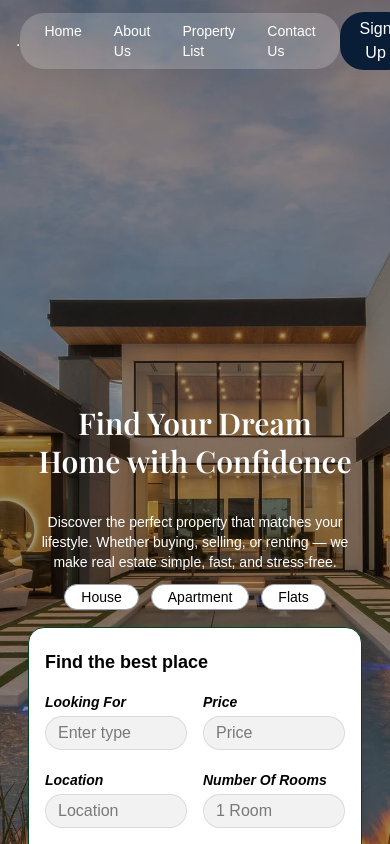
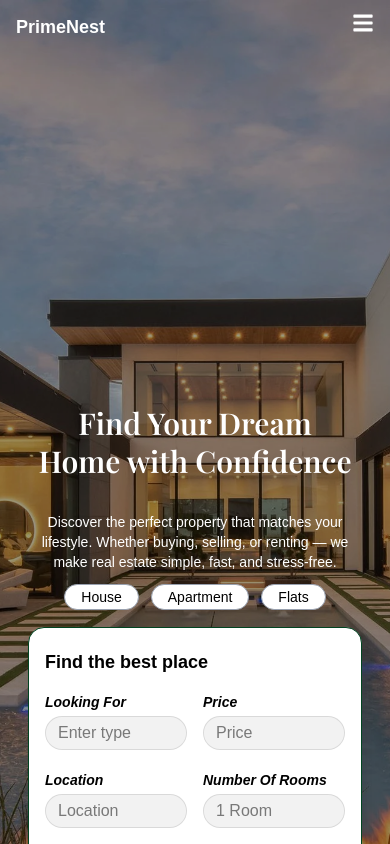
Before and after one commit to rutbirhanu/Realestate-Website, a Next.js app: page / in a window 390 px wide. Built offline with nearby package versions, Linux system fonts and the light colour scheme.

Commit message:
responsive header

```diff
--- a/src/components/layout/Header.tsx
+++ b/src/components/layout/Header.tsx
@@ -1,18 +1,48 @@
+'use client'
+import { useState } from "react"
+import { FaBars, FaTimes } from "react-icons/fa"
+
 export const Header = () => {
-    return (
-        <div className="flex justify-between items-center my-3 mx-4">
-            <div>.</div>
-            <div className="bg-white/20 px-6 py-2 rounded-3xl">
-                <ul className="flex justify-between gap-8 text-sm">
-                    <li>Home</li>
-                    <li>About Us</li>
-                    <li>Property List</li>
-                    <li>Contact Us</li>
-                </ul>
-            </div>
-            <div>
-                <button className="bg-[#0A1D37] rounded-3xl px-5 py-[5px]">Sign Up</button>
-            </div>
+  const [isOpen, setIsOpen] = useState(false)
+
+  return (
+    <header className="flex justify-between items-center my-3 mx-4">
+      <div className="text-lg font-bold ">PrimeNest</div>
+
+      <nav className="hidden sm:flex bg-white/20 px-6 py-2 rounded-3xl">
+        <ul className="flex gap-8 text-sm">
+          <li className="cursor-pointer hover:text-[#0A1D37]">Home</li>
+          <li className="cursor-pointer hover:text-[#0A1D37]">About Us</li>
+          <li className="cursor-pointer hover:text-[#0A1D37]">Property List</li>
+          <li className="cursor-pointer hover:text-[#0A1D37]">Contact Us</li>
+        </ul>
+      </nav>
+
+      <div className="hidden sm:block">
+        <button className="bg-[#0A1D37] text-white rounded-3xl px-5 py-[5px]">
+          Sign Up
+        </button>
+      </div>
+
+      <div className="sm:hidden">
+        <button onClick={() => setIsOpen(!isOpen)}>
+          {isOpen ? <FaTimes size={22} /> : <FaBars size={22} />}
+        </button>
+      </div>
+
+      {isOpen && (
+        <div className="absolute top-16 left-0 w-full bg-white shadow-md rounded-lg p-5 sm:hidden z-50">
+          <ul className="flex flex-col gap-4 text-sm text-center text-black">
+            <li className="cursor-pointer hover:text-[#0A1D37]">Home</li>
+            <li className="cursor-pointer hover:text-[#0A1D37]">About Us</li>
+            <li className="cursor-pointer hover:text-[#0A1D37]">Property List</li>
+            <li className="cursor-pointer hover:text-[#0A1D37]">Contact Us</li>
+          </ul>
+          <button className="mt-4 w-full bg-[#0A1D37] text-white rounded-3xl px-5 py-2">
+            Sign Up
+          </button>
         </div>
-    )
+      )}
+    </header>
+  )
 }
--- a/src/components/sections/AboutSection.tsx
+++ b/src/components/sections/AboutSection.tsx
@@ -24,7 +24,7 @@ export default function AboutSection() {
     return () => window.removeEventListener("resize", handleResize);
   }, []);
 
-  const displayItems = isMobile ? [items[1], items[2]] : items;
+  const displayItems = isMobile ? [items[1], items[2],items[3],items[4]] : items;
 
   return (
     <div className="mb-25 text-black mt-35">
--- a/src/components/ui/MasonryComponent.tsx
+++ b/src/components/ui/MasonryComponent.tsx
@@ -84,7 +84,7 @@ const Masonry: React.FC<MasonryProps> = ({
   colorShiftOnHover = false
 }) => {
   const columns = useMedia(
-    ['(min-width:1500px)', '(min-width:1000px)', '(min-width:600px)', '(min-width:400px)'],
+    ['(min-width:1500px)', '(min-width:1000px)', '(min-width:600px)', '(min-width:340px)'],
     [5, 4, 3, 2],
     1
   );
```
